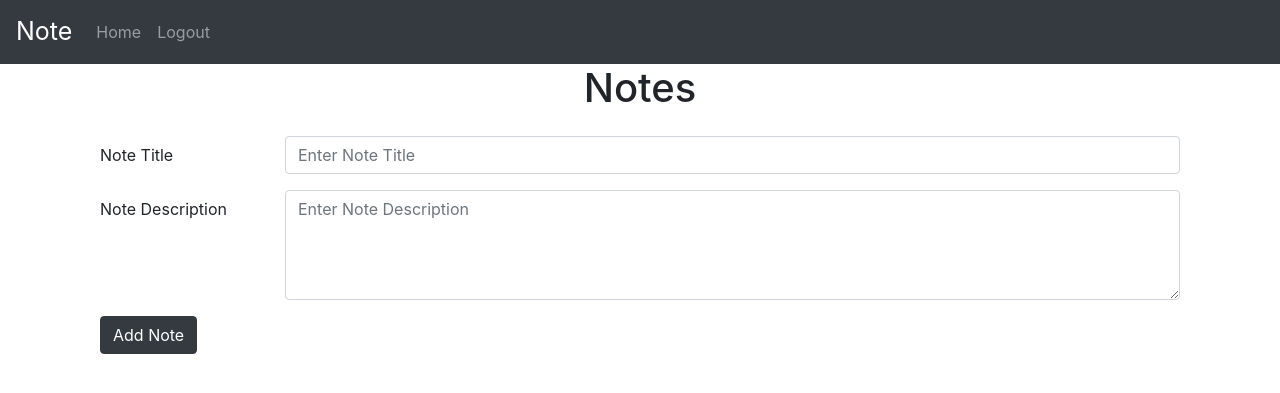
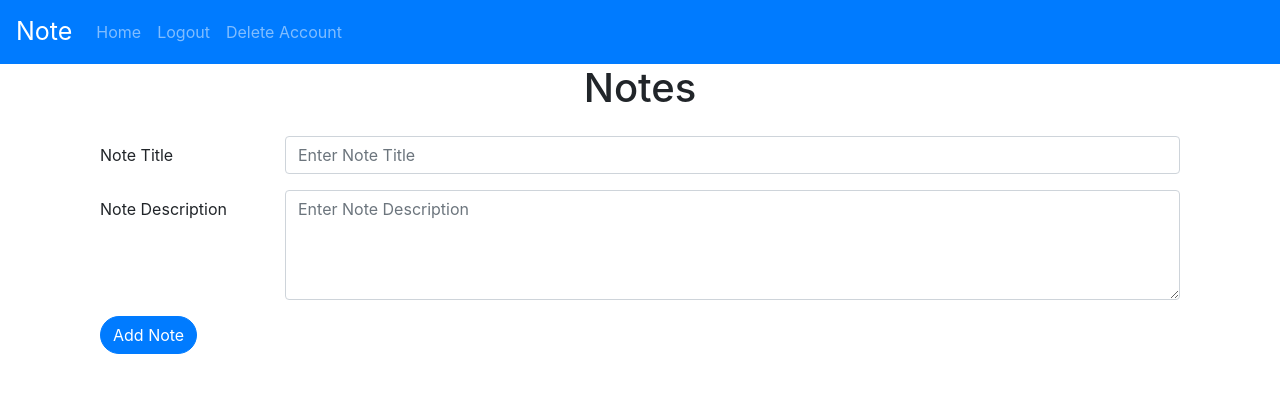
Before and after one commit to zgonx/python_flask_website, a Flask app: page / in a window 1280 px wide. Shown: the top 393 px of the page. Run offline with Flask 3, Linux system fonts and the light colour scheme; the visitor is signed in with stand-in values (Sample User, id 1); data that the repository does not hold is empty; some libraries are stand-ins or nearby versions.

Commit message:
add-delete-acc

```diff
--- a/website/auth.py
+++ b/website/auth.py
@@ -48,6 +48,8 @@ def sign_up():
             flash('email already exists.', category='error')
         elif len(email) < 4:
             flash('Your email is too short!', category='error')
+        elif "@" not in email:
+            flash('Incorrect email!', category='error')
         elif len(first_name) < 2:
             flash('Your name is too short!', category='error')
         elif password1 != password2:
--- a/website/templates/base.html
+++ b/website/templates/base.html
@@ -18,8 +18,10 @@
     <title>{% block title %}Home{% endblock %}</title>
   </head>
   <body>
-    <nav class="navbar navbar-expand-lg navbar-dark bg-dark">
-      <a class="navbar-brand" href="/" style="font-size: 25px">Note</a>
+    <nav class="navbar navbar-expand-lg navbar-dark bg-primary">
+      <a class="navbar-brand" href="/" style="font-size: 25px; color: white"
+        >Note</a
+      >
       <button
         class="navbar-toggler"
         type="button"
@@ -33,6 +35,15 @@
           {% if user.is_authenticated %}
           <a class="nav-item nav-link" id="home" href="/">Home</a>
           <a class="nav-item nav-link" id="logout" href="/logout">Logout</a>
+          <a
+            class="nav-item nav-link"
+            id="logout"
+            href="/deleteAcc/{{user.id}}"
+            style="float: right"
+            onclick="if (confirm('Delete selected item?')){return true;}else{event.stopPropagation(); event.preventDefault();};"
+            >Delete Account</a
+          >
+
           {% else %}
           <a class="nav-item nav-link" id="login" href="/login">Login</a>
           <a class="nav-item nav-link" id="signUp" href="/sign-up">Sign Up</a>
--- a/website/templates/home.html
+++ b/website/templates/home.html
@@ -59,7 +59,7 @@ content%}
         ></textarea>
       </div>
     </div>
-    <button type="submit" class="btn btn-dark">Add Note</button>
+    <button type="submit" class="btn btn-primary rounded-pill">Add Note</button>
   </form>
 </div>
 {% endblock %}
--- a/website/templates/sign_up.html
+++ b/website/templates/sign_up.html
@@ -43,6 +43,6 @@ content%}
     />
   </div>
   <br />
-  <button type="submit" class="btn btn-primary">Submit</button>
+  <button type="submit" class="btn btn-primary rounded-pill">Submit</button>
 </form>
 {% endblock %}
--- a/website/views.py
+++ b/website/views.py
@@ -1,47 +1,59 @@
-from flask import Blueprint, render_template, request, flash, jsonify
-from flask_login import login_required, current_user
-from .models import Note
+from flask import Blueprint, redirect, render_template, request, flash, jsonify, url_for
+from flask_login import login_required, current_user, logout_user
+from .models import Note, User
 from . import db
 import json
 
 views = Blueprint('views', __name__)
 
-# home function runs, whenever we go to '/' directory
+# Define the "home" function, which runs whenever we go to the "/" directory.
 
 
 @views.route('/', methods=['GET', 'POST'])
 @login_required
 def home():
+    # If a POST request is received, retrieve the note's title and content from the submitted form.
     if request.method == 'POST':
         title = request.form.get('title')
         note = request.form.get('note')
-
         if len(note) < 1:
             flash('Note is too short!', category='error')
+        # create a new Note object with the current user's ID, add it to the database, and flash a success message.
         else:
             new_note = Note(title=title, data=note, user_id=current_user.id)
             db.session.add(new_note)
             db.session.commit()
             flash('Note added!', category='success')
 
+    # Render the "home.html" template with the current user's information.
     return render_template("home.html", user=current_user)
+
+# Define the "delete_note" function, which deletes a note with the given ID.
 
 
 @views.route('/delete-note', methods=['POST'])
 def delete_note():
+    # Parse the request's JSON data to retrieve the note's ID.
     note = json.loads(request.data)
     noteId = note['noteId']
+    # Retrieve the corresponding Note object from the database.
     note = Note.query.get(noteId)
+    # If the Note object exists and belongs to the current user, delete it from the database and commit the changes.
     if note:
         if note.user_id == current_user.id:
             db.session.delete(note)
             db.session.commit()
+    # Return an empty JSON response.
     return jsonify({})
+# Define the "updateNote" function, which updates a note with the given ID.
 
 
 @views.route('/update/<int:id>', methods=['GET', 'POST'])
 @login_required
 def updateNote(id):
+    # If a POST request is received, retrieve the updated note's title and content from the submitted form,
+    # update the corresponding Note object's title and content, add it to the database, and commit the changes.
+    # Then, render the "home.html" template with the current user's information.
     if request.method == 'POST':
         title = request.form['title']
         data = request.form['note']
@@ -51,6 +63,24 @@ def updateNote(id):
         db.session.add(note)
         db.session.commit()
         return render_template("home.html", user=current_user)
-
+    # If a GET request is received, retrieve the corresponding Note object from the database and render the
+    # "update.html" template with the Note object and the current user's information.
     note_update = Note.query.filter_by(id=id).first()
     return render_template("update.html", nu=note_update, user=current_user)
+
+
+@views.route("/deleteAcc/<int:id>", methods=['GET', 'POST'])
+@login_required
+def deleteACC(id):
+    user = User.query.filter_by(id=id).first()
+    if user:
+        if len(user.notes) > 0:
+            notes = Note.query.filter_by(user_id=user.id).all()
+            for note in notes:
+                db.session.delete(note)
+                db.session.commit()
+        db.session.delete(user)
+        db.session.commit()
+        logout_user()
+        flash("Account is successfully deleted", category="success")
+    return render_template("login.html", user=current_user)
```
Also changed, not shown: website/templates/login.html (+5 -3 lines), website/templates/update.html (+8 -2 lines).
